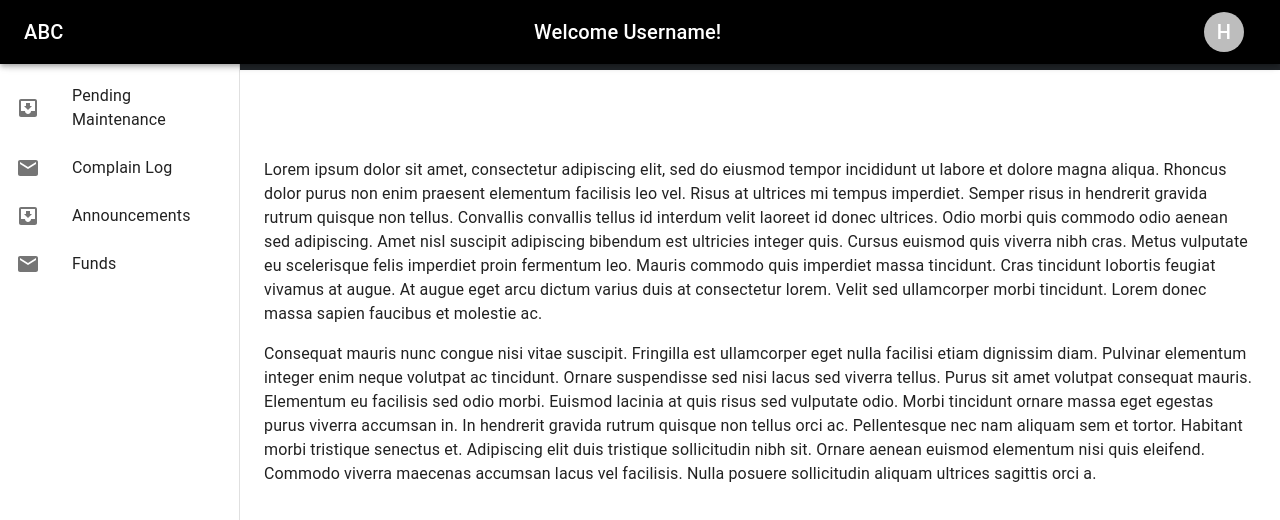
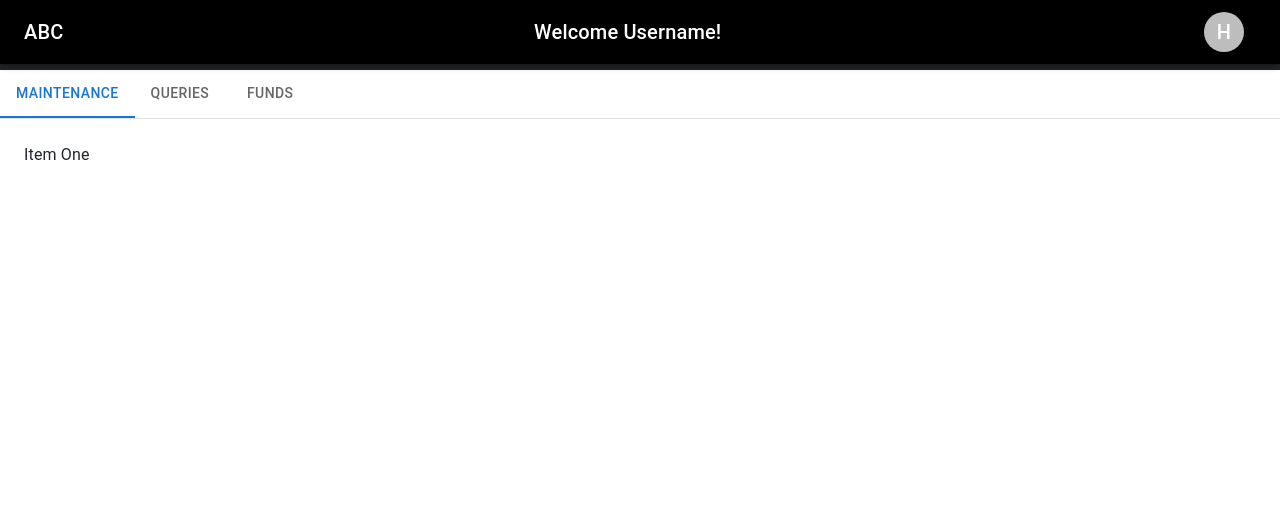
Before and after one commit to Yashpb1513/Housing-Society-Management, a React (Create React App) app in the folder frontend/: page /dashboard in a window 1280 px wide. Shown: the top 520 px of the page. Built offline with nearby package versions, Linux system fonts and the light colour scheme; what google-maps-react would draw is missing.

Commit message:
Announcements and others connected to backend

```diff
--- a/frontend/package.json
+++ b/frontend/package.json
@@ -11,6 +11,7 @@
     "@testing-library/jest-dom": "^5.16.4",
     "@testing-library/react": "^13.2.0",
     "@testing-library/user-event": "^13.5.0",
+    "axios": "^0.27.2",
     "bootstrap": "^5.1.3",
     "google-map-react": "^2.1.10",
     "google-maps-react": "^2.0.6",
@@ -23,6 +24,7 @@
     "react-google-location": "^1.2.2",
     "react-icons": "^4.3.1",
     "react-places-autocomplete": "^7.3.0",
+    "react-reveal": "^1.2.2",
     "react-router-bootstrap": "^0.26.1",
     "react-router-dom": "^6.3.0",
     "react-scripts": "5.0.1",
--- a/frontend/src/components/Admin.jsx
+++ b/frontend/src/components/Admin.jsx
@@ -1,28 +1,59 @@
 import * as React from "react";
 import Box from "@mui/material/Box";
-import Drawer from "@mui/material/Drawer";
 import AppBar from "@mui/material/AppBar";
-import CssBaseline from "@mui/material/CssBaseline";
 import Toolbar from "@mui/material/Toolbar";
-import List from "@mui/material/List";
 import Typography from "@mui/material/Typography";
-import ListItem from "@mui/material/ListItem";
-import ListItemButton from "@mui/material/ListItemButton";
-import ListItemIcon from "@mui/material/ListItemIcon";
-import ListItemText from "@mui/material/ListItemText";
-import InboxIcon from "@mui/icons-material/MoveToInbox";
-import MailIcon from "@mui/icons-material/Mail";
 import Grid from "@mui/material/Grid";
 import Button from "@mui/material/Button";
 import Menu from "@mui/material/Menu";
 import MenuItem from "@mui/material/MenuItem";
 import Avatar from "@mui/material/Avatar";
-const drawerWidth = 240;
+import PropTypes from "prop-types";
+import Tabs from "@mui/material/Tabs";
+import Tab from "@mui/material/Tab";
+import Queries from "./Queries";
+import { useNavigate } from "react-router-dom";
 
+function TabPanel(props) {
+  const { children, value, index, ...other } = props;
 
-export default function Admin() {
+  return (
+    <div
+      role="tabpanel"
+      hidden={value !== index}
+      id={`simple-tabpanel-${index}`}
+      aria-labelledby={`simple-tab-${index}`}
+      {...other}
+    >
+      {value === index && (
+        <Box sx={{ p: 3 }}>
+          <Typography>{children}</Typography>
+        </Box>
+      )}
+    </div>
+  );
+}
+
+TabPanel.propTypes = {
+  children: PropTypes.node,
+  index: PropTypes.number.isRequired,
+  value: PropTypes.number.isRequired,
+};
+
+function a11yProps(index) {
+  return {
+    id: `simple-tab-${index}`,
+    "aria-controls": `simple-tabpanel-${index}`,
+  };
+}
+
+export default function BasicTabs() {
+  const [value, setValue] = React.useState(0);
+
+  const handleChange = (event, newValue) => {
+    setValue(newValue);
+  };
   const [anchorEl, setAnchorEl] = React.useState(null);
-  const [isStaff, setIsStaff] = React.useState(false)
   const open = Boolean(anchorEl);
   const handleClick = (event) => {
     setAnchorEl(event.currentTarget);
@@ -30,12 +61,15 @@ export default function Admin() {
   const handleClose = () => {
     setAnchorEl(null);
   };
+  const navigate = useNavigate();
   return (
-    <Box sx={{ display: "flex" }}>
-      <CssBaseline />
+    <Box sx={{ width: "100%" }}>
       <AppBar
         position="fixed"
-        sx={{ zIndex: (theme) => theme.zIndex.drawer + 1, backgroundColor: "black" }}
+        sx={{
+          zIndex: (theme) => theme.zIndex.drawer + 1,
+          backgroundColor: "black",
+        }}
       >
         <Toolbar>
           <Grid
@@ -49,7 +83,7 @@ export default function Admin() {
             </Grid>
             <Grid item>
               <Typography variant="h6">Welcome Username!</Typography>
-              </Grid>
+            </Grid>
             <Grid item>
               <Button
                 id="basic-button"
@@ -57,7 +91,7 @@ export default function Admin() {
                 aria-haspopup="true"
                 aria-expanded={open ? "true" : undefined}
                 onClick={handleClick}
-                sx={{backgroundColor: "transparent", color: "white"}}
+                sx={{ backgroundColor: "transparent", color: "white" }}
               >
                 <Avatar>H</Avatar>
               </Button>
@@ -72,81 +106,32 @@ export default function Admin() {
               >
                 <MenuItem onClick={handleClose}>Profile</MenuItem>
                 <MenuItem onClick={handleClose}>My account</MenuItem>
-                <MenuItem onClick={handleClose}>Logout</MenuItem>
+                <MenuItem onClick={() => {navigate("/")}}>Logout</MenuItem>
               </Menu>
             </Grid>
           </Grid>
         </Toolbar>
       </AppBar>
-      <Drawer
-        variant="permanent"
-        sx={{
-          width: drawerWidth,
-          flexShrink: 0,
-          [`& .MuiDrawer-paper`]: {
-            width: drawerWidth,
-            boxSizing: "border-box",
-          },
-        }}
-      >
-        <Toolbar />
-        <Box sx={{ overflow: "auto" }}>
-          <List>
-            {!isStaff && ["Pending Maintenance", "Complain Log", "Announcements", "Funds"].map((text, index) => (
-              <ListItem key={text} disablePadding>
-                <ListItemButton>
-                  <ListItemIcon>
-                    {index % 2 === 0 ? <InboxIcon /> : <MailIcon />}
-                  </ListItemIcon>
-                  <ListItemText primary={text} />
-                </ListItemButton>
-              </ListItem>
-            ))}
-            {isStaff && ["Flat Entries"].map((text, index) => (
-              <ListItem key={text} disablePadding>
-                <ListItemButton>
-                  <ListItemIcon>
-                    {index % 2 === 0 ? <InboxIcon /> : <MailIcon />}
-                  </ListItemIcon>
-                  <ListItemText primary={text} />
-                </ListItemButton>
-              </ListItem>
-            ))}
-          </List>
-        </Box>
-      </Drawer>
-      <Box component="main" sx={{ flexGrow: 1, p: 3 }}>
-        <Toolbar />
-        <Typography paragraph>
-          Lorem ipsum dolor sit amet, consectetur adipiscing elit, sed do
-          eiusmod tempor incididunt ut labore et dolore magna aliqua. Rhoncus
-          dolor purus non enim praesent elementum facilisis leo vel. Risus at
-          ultrices mi tempus imperdiet. Semper risus in hendrerit gravida rutrum
-          quisque non tellus. Convallis convallis tellus id interdum velit
-          laoreet id donec ultrices. Odio morbi quis commodo odio aenean sed
-          adipiscing. Amet nisl suscipit adipiscing bibendum est ultricies
-          integer quis. Cursus euismod quis viverra nibh cras. Metus vulputate
-          eu scelerisque felis imperdiet proin fermentum leo. Mauris commodo
-          quis imperdiet massa tincidunt. Cras tincidunt lobortis feugiat
-          vivamus at augue. At augue eget arcu dictum varius duis at consectetur
-          lorem. Velit sed ullamcorper morbi tincidunt. Lorem donec massa sapien
-          faucibus et molestie ac.
-        </Typography>
-        <Typography paragraph>
-          Consequat mauris nunc congue nisi vitae suscipit. Fringilla est
-          ullamcorper eget nulla facilisi etiam dignissim diam. Pulvinar
-          elementum integer enim neque volutpat ac tincidunt. Ornare suspendisse
-          sed nisi lacus sed viverra tellus. Purus sit amet volutpat consequat
-          mauris. Elementum eu facilisis sed odio morbi. Euismod lacinia at quis
-          risus sed vulputate odio. Morbi tincidunt ornare massa eget egestas
-          purus viverra accumsan in. In hendrerit gravida rutrum quisque non
-          tellus orci ac. Pellentesque nec nam aliquam sem et tortor. Habitant
-          morbi tristique senectus et. Adipiscing elit duis tristique
-          sollicitudin nibh sit. Ornare aenean euismod elementum nisi quis
-          eleifend. Commodo viverra maecenas accumsan lacus vel facilisis. Nulla
-          posuere sollicitudin aliquam ultrices sagittis orci a.
-        </Typography>
+      <Box sx={{ borderBottom: 1, borderColor: "divider" }}>
+        <Tabs
+          value={value}
+          onChange={handleChange}
+          aria-label="basic tabs example"
+        >
+          <Tab label="Maintenance" {...a11yProps(0)} />
+          <Tab label="Queries" {...a11yProps(1)} />
+          <Tab label="Funds" {...a11yProps(2)} />
+        </Tabs>
       </Box>
+      <TabPanel value={value} index={0}>
+        Item One
+      </TabPanel>
+      <TabPanel value={value} index={1}>
+        <Queries />
+      </TabPanel>
+      <TabPanel value={value} index={2}>
+        Item Three
+      </TabPanel>
     </Box>
   );
 }
--- a/frontend/src/components/Announcement.jsx
+++ b/frontend/src/components/Announcement.jsx
@@ -1,43 +1,64 @@
-import React from "react";
+import React, { useState } from "react";
 import { Card, Button, Container, Row, Col } from "react-bootstrap";
-const cardInfo = [
-  {
-    image: "electrical",
-    header: "ELECTRICAL MAINTENANCE",
-    desc: "",
-    time: "Time:- 9 am to 10 am",
-    date: "Date:- 16-05-2022",
-    alt: "Electrician Maintainence",
-    disabled: true,
-  },
-  {
-    image: "plumbing",
-    header: "WATER MANAGEMENT",
-    desc: "This card contains information about water management. Click on More Information",
-    time: "Time:- 9 am to 10 am",
-    date: "Date:- 16-05-2022",
-    alt: "Water Maintainence",
-    disabled: false,
-  },
-  {
-    image: "PROPERTY",
-    header: "PROPERTY MAINTENANCE",
-    desc: "",
-    time: "Time:- 9 am to 10 am",
-    date: "Date:- 16-05-2022",
-    alt: "Property Maintaince",
-  },
-  {
-    image: "PROPERTY",
-    header: "PROPERTY MAINTENANCE",
-    desc: "",
-    time: "Time:- 9 am to 10 am",
-    date: "Date:- 16-05-2022",
-    alt: "Property Maintaince",
-  },
-];
+import axios from "axios";
+import { useEffect } from "react";
+// let cardInfo = [
+  // {
+  //   image: "electrical",
+  //   header: "ELECTRICAL MAINTENANCE",
+  //   desc: "",
+  //   time: "Time:- 9 am to 10 am",
+  //   date: "Date:- 16-05-2022",
+  //   alt: "Electrician Maintainence",
+  //   disabled: true,
+  // },
+  // {
+  //   image: "plumbing",
+  //   header: "WATER MANAGEMENT",
+  //   desc: "This card contains information about water management. Click on More Information",
+  //   time: "Time:- 9 am to 10 am",
+  //   date: "Date:- 16-05-2022",
+  //   alt: "Water Maintainence",
+  //   disabled: false,
+  // },
+  // {
+  //   image: "PROPERTY",
+  //   header: "PROPERTY MAINTENANCE",
+  //   desc: "",
+  //   time: "Time:- 9 am to 10 am",
+  //   date: "Date:- 16-05-2022",
+  //   alt: "Property Maintaince",
+  // },
+  // {
+  //   image: "PROPERTY",
+  //   header: "PROPERTY MAINTENANCE",
+  //   desc: "",
+  //   time: "Time:- 9 am to 10 am",
+  //   date: "Date:- 16-05-2022",
+  //   alt: "Property Maintaince",
+  // },
+// ];
 
 export default function Announcement() {
+
+  const [cardInfo, setCardInfo] = useState([]);
+  useEffect (() => {
+    const headers = {'content-Type': 'application/json'}
+    async function getAnnouncements(){
+      try{
+         const ann=await axios.get("http://127.0.0.1:8000/announce");
+         console.log(ann.data)
+         setCardInfo(...cardInfo, ann.data);
+       }catch(error){
+         console.log(error)
+      }
+     }
+     getAnnouncements()
+    // axios.get("http://127.0.0.1:8000/announce/", {headers}).then((res) => {
+    //   console.log(res.data);
+
+    // });
+  }, []);
   return (
     <Container>
       <Row xs={1} md={4} className="g-4 ">
@@ -55,7 +76,8 @@ export default function Announcement() {
             >
               <Card.Img
                 variant="top"
-                src={require(`../images/${card.image}.jpg`)}
+                src={`https://source.unsplash.com/300x200/?${card.image}`}
+                // src={card.image}
                 alt={card.alt}
                 style={{
                   border: "dashed",
@@ -77,8 +99,8 @@ export default function Announcement() {
                   {card.header}
                 </Card.Header>
                 <Card.Text>{card.desc}</Card.Text>
-                <Card.Text>{card.date}</Card.Text>
-                <Card.Text>{card.time}</Card.Text>
+                <Card.Text>Date: {card.date}</Card.Text>
+                <Card.Text>Time: {card.time}</Card.Text>
               </Card.Body>
               <Button
                 style={{ fontSize: "1.3rem" }}
--- a/frontend/src/components/Carousel.js
+++ b/frontend/src/components/Carousel.js
@@ -7,6 +7,8 @@ import img3 from "../images/kidsplayarea.jpg";
 import img4 from "../images/societyoffice.jpg";
 import img5 from "../images/terrace.jpg";
 import "../css/Carousel.css";
+// import LightSpeed from "react-reveal/LightSpeed";
+import Zoom from "react-reveal/Zoom";
 
 export default function CarouselImages() {
   return (
@@ -17,51 +19,61 @@ export default function CarouselImages() {
           verticalAlign: "center",
         }}
       >
-        <Carousel.Item interval={1000} >
+        <Carousel.Item interval={3000} >
           <img
             className="d-block w-100 adjust"
             src={img1}
             alt="Front of the building in day"
           />
           <Carousel.Caption className="cap">
+            <Zoom>
             <h3>ABC Tower</h3>
             <p>Daylight</p>
+            </Zoom>
           </Carousel.Caption>
         </Carousel.Item>
-        <Carousel.Item interval={1000}>
+        <Carousel.Item interval={3000}>
           <img
             className="d-block w-100 adjust"
             src={img2}
             alt="Front Of the building in night"
           />
           <Carousel.Caption className="cap">
+            <Zoom>
             <h3>ABC TOWER</h3>
             <p>Moon Light</p>
+            </Zoom>
           </Carousel.Caption>
         </Carousel.Item>
-        <Carousel.Item interval={1500}>
+        <Carousel.Item interval={3000}>
           <img className="d-block w-100 adjust" src={img5} alt="Society Office" />
           <Carousel.Caption className="cap">
+          <Zoom>
             <h3>Terrace</h3>
             <p>Plush Decor</p>
+            </Zoom>
           </Carousel.Caption>
         </Carousel.Item>
-        <Carousel.Item interval={1500}>
+        <Carousel.Item interval={3000}>
           <img
             className="d-block w-100 adjust"
             src={img4}
             alt="Society Office"
           />
           <Carousel.Caption className="cap">
+            <Zoom>
             <h4>Society Office</h4>
             <p>Timings: 10:00-18:00</p>
+            </Zoom>
           </Carousel.Caption>
         </Carousel.Item>
-        <Carousel.Item interval={500}>
+        <Carousel.Item interval={3000}>
           <img className="d-block w-100 adjust" src={img3} alt="Kids Play Area" />
           <Carousel.Caption className="cap">
+            <Zoom>
             <h3>Kids Play Area</h3>
             <p>Age: Under 12</p>
+            </Zoom>
           </Carousel.Caption>
         </Carousel.Item>
       </Carousel>
--- a/frontend/src/components/LandingPage.js
+++ b/frontend/src/components/LandingPage.js
@@ -1,11 +1,14 @@
 import React, { useState } from "react";
 import  Carousel  from "./Carousel";
-
+import NavBar from "./NavBar";
+import LightSpeed from "react-reveal/LightSpeed";
 function LandingPage() {
   return (
     <div>
       <Carousel />
+      <LightSpeed left>
       Lorem ipsum dolor sit amet consectetur adipisicing elit. Ducimus hic reprehenderit illum eveniet saepe ipsa praesentium ratione minus voluptas fuga incidunt dolores, tempora quibusdam cum repellendus quod ipsum minima porro voluptatum id amet suscipit sint. Id praesentium a ab necessitatibus?
+      </LightSpeed>
     </div>
   );
 }
--- /dev/null
+++ b/frontend/src/components/Queries.jsx
@@ -0,0 +1,45 @@
+import React from "react";
+import { useEffect, useState } from "react";
+import axios from "axios";
+import { Grid } from "@mui/material";
+function Queries() {
+  const [queries, setqueries] = useState([]);
+  useEffect(() => {
+    async function getQueries() {
+      try {
+        const ann = await axios.get("http://127.0.0.1:8000/query/");
+        console.log(ann.data);
+        setqueries(...queries, ann.data);
+      } catch (error) {
+        console.log(error);
+      }
+    }
+    getQueries();
+    // axios.get("http://127.0.0.1:8000/announce/", {headers}).then((res) => {
+    //   console.log(res.data);
+
+    // });
+  }, []);
+  return (
+    <div>
+      <Grid
+        container
+        direction="row"
+        justifyContent="flex-start"
+        alignItems="flex-start"
+        spacing={3}
+      >
+        {queries.map((query) => {
+          return (
+            <Grid item key={query.id} lg={4} md={6} sm={12}>
+              Query: {query.query}<br />
+              Contact: {query.email}
+            </Grid>
+          );
+        })}
+      </Grid>
+    </div>
+  );
+}
+
+export default Queries;
--- a/frontend/src/components/ReachUs.jsx
+++ b/frontend/src/components/ReachUs.jsx
@@ -7,6 +7,7 @@ import { IoIosMail } from "react-icons/io";
 import "../css/Carousel.css";
 import { Grid } from "@mui/material";
 import { Button } from "@mui/material";
+import axios from "axios";
 const containerStyle = {
   position: "relative",
   width: "100%",
@@ -17,6 +18,32 @@ const mystyle = {
   a: {
     color: "white",
   },
+};
+const handleQuery = () => {
+  let email = document.getElementById("email").value;
+  let val = document.getElementById("form10").value;
+  console.log(val);
+  console.log(email);
+  // let data = {
+  //   "email": email,
+  //   "query": val,
+  // };
+  // data = JSON.stringify(data);
+  // console.log(data);
+  // const headers = {'content-Type': 'application/json'}
+    async function postQuery(){
+      try{
+             await axios.post('http://127.0.0.1:8000/query/', {email: email, query: val}).then((res) => {
+            console.log(res.data);
+            alert("Your query has been submitted");
+          });
+       }catch(error){
+         console.log(error)
+      }
+     }
+     postQuery()
+  document.getElementById("form10").value = "";
+  document.getElementById("email").value = "";
 };
 export class ReachUs extends Component {
   state = {
@@ -143,6 +170,7 @@ export class ReachUs extends Component {
               </Grid>
               <Grid item style={{ height: "auto", padding: "0px" }}>
                 <div class="md-form" style={{ backgroundColor: "transparent", textAlign: "center" }}>
+                  Email: <input type="email" id="email" class="form-control" style={{ borderRadius: "20px", width: "100%" }} />
                   <i class="fas fa-pencil-alt prefix"></i>
                   <textarea
                     id="form10"
@@ -150,7 +178,7 @@ export class ReachUs extends Component {
                     rows="2"
                   ></textarea>
                   {/* <br /> */}
-                  <Button type="submit" sx={{color: "black"}}>Submit</Button>
+                  <Button type="submit" sx={{color: "black"}} onClick={handleQuery}>Submit</Button>
                 </div>
               </Grid>
               {/* <Grid item>
```
Also changed, not shown: 1 other file (tests, documents, lock files or other folders).
